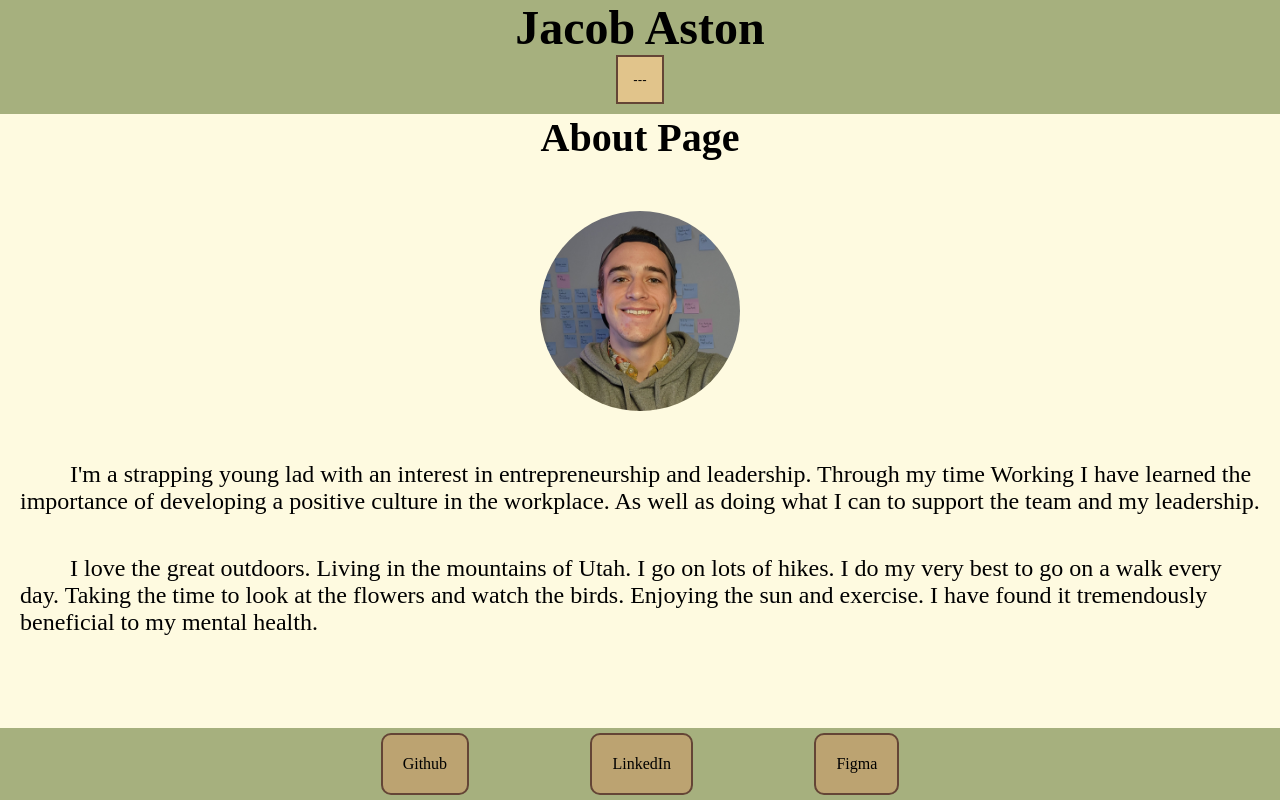
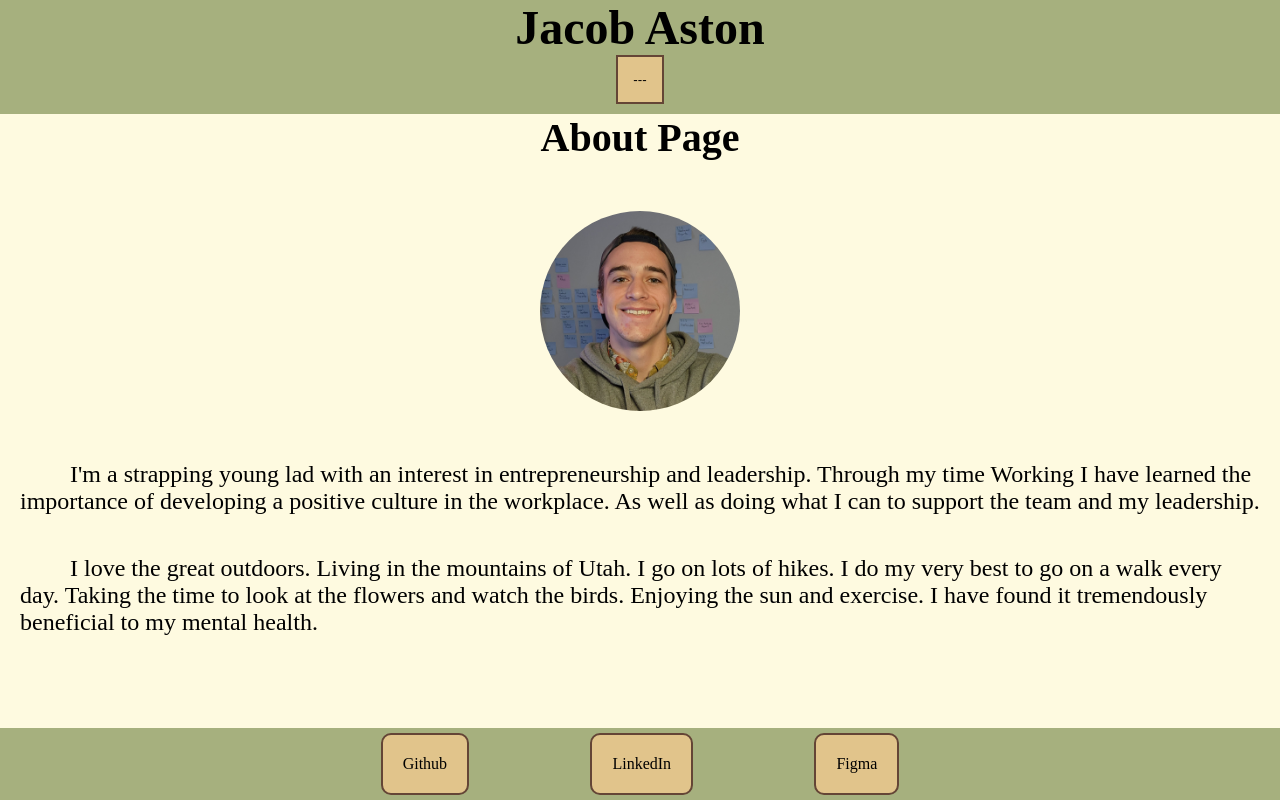
Before and after one commit to Jacob-Aston/react-portfolio, a React (Create React App) app: page / in a window 1280 px wide. Built offline with nearby package versions, Linux system fonts and the light colour scheme; the HTML template or start-up script is replaced by a standard one.

Commit message:
changed footer link color

```diff
--- a/src/styles/Footer.css
+++ b/src/styles/Footer.css
@@ -17,7 +17,7 @@ footer {
   color: black;
   padding: 20px;
   margin: 5px;
-  background-color: #bca371;
+  background-color: #e1c48b;
   border-radius: 10px;
   border: 2px solid;
   border-color: #644536;
```
